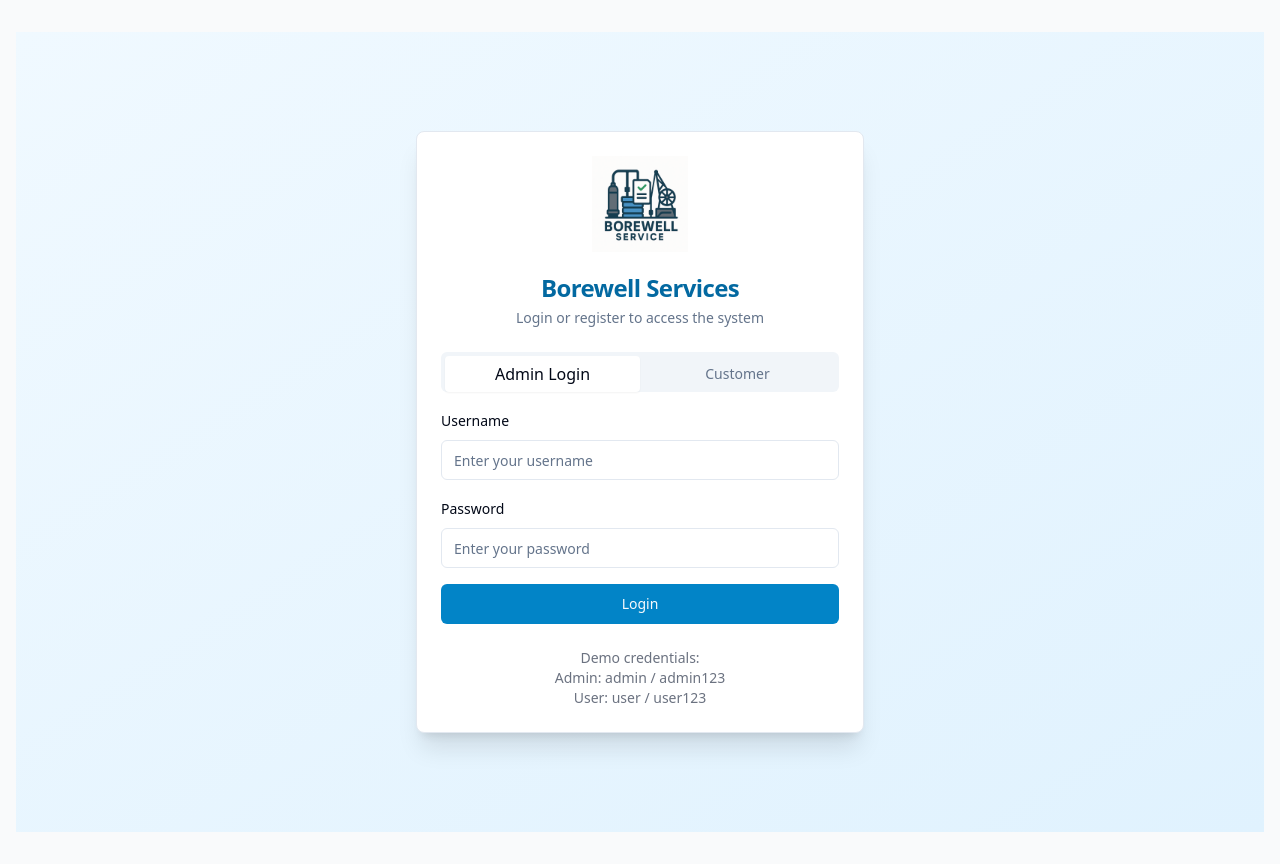
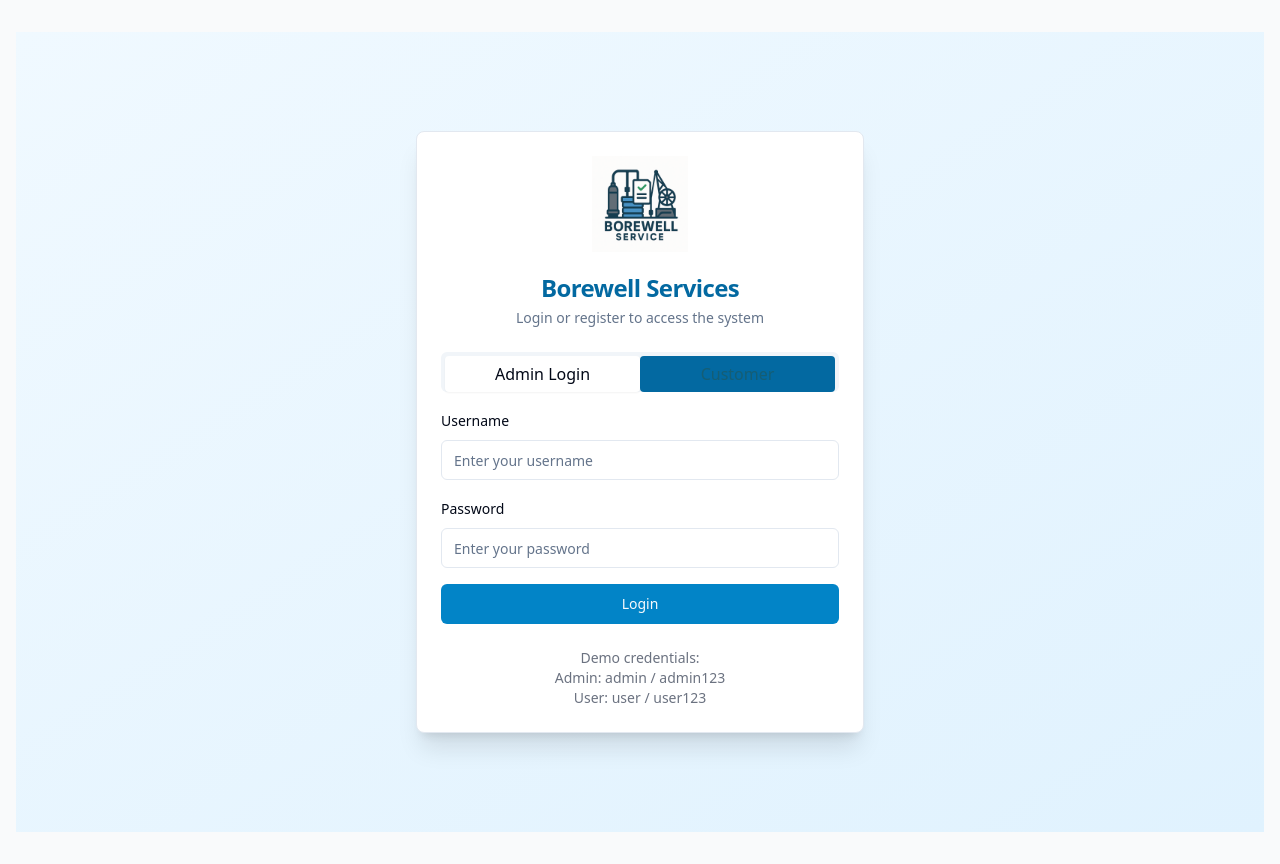
Before and after one commit to starboyonkar/borewell-crm-and-billing, a React (Vite) app: page /login in a window 1280 px wide. Built offline with nearby package versions, Linux system fonts and the light colour scheme.

Commit message:
Visual edit in Lovable
Edited UI in Lovable

```diff
--- a/src/pages/Login.tsx
+++ b/src/pages/Login.tsx
@@ -88,7 +88,7 @@ const Login: React.FC = () => {
             <Tabs value={activeTab} onValueChange={setActiveTab} className="w-full">
               <TabsList className="grid grid-cols-2 mb-4">
                 <TabsTrigger value="admin" className="text-base bg-cyan-700 hover:bg-cyan-600">Admin Login</TabsTrigger>
-                <TabsTrigger value="customer">Customer</TabsTrigger>
+                <TabsTrigger value="customer" className="text-cyan-800 text-base bg-sky-700 hover:bg-sky-600">Customer</TabsTrigger>
               </TabsList>
 
               <TabsContent value="admin">
```
